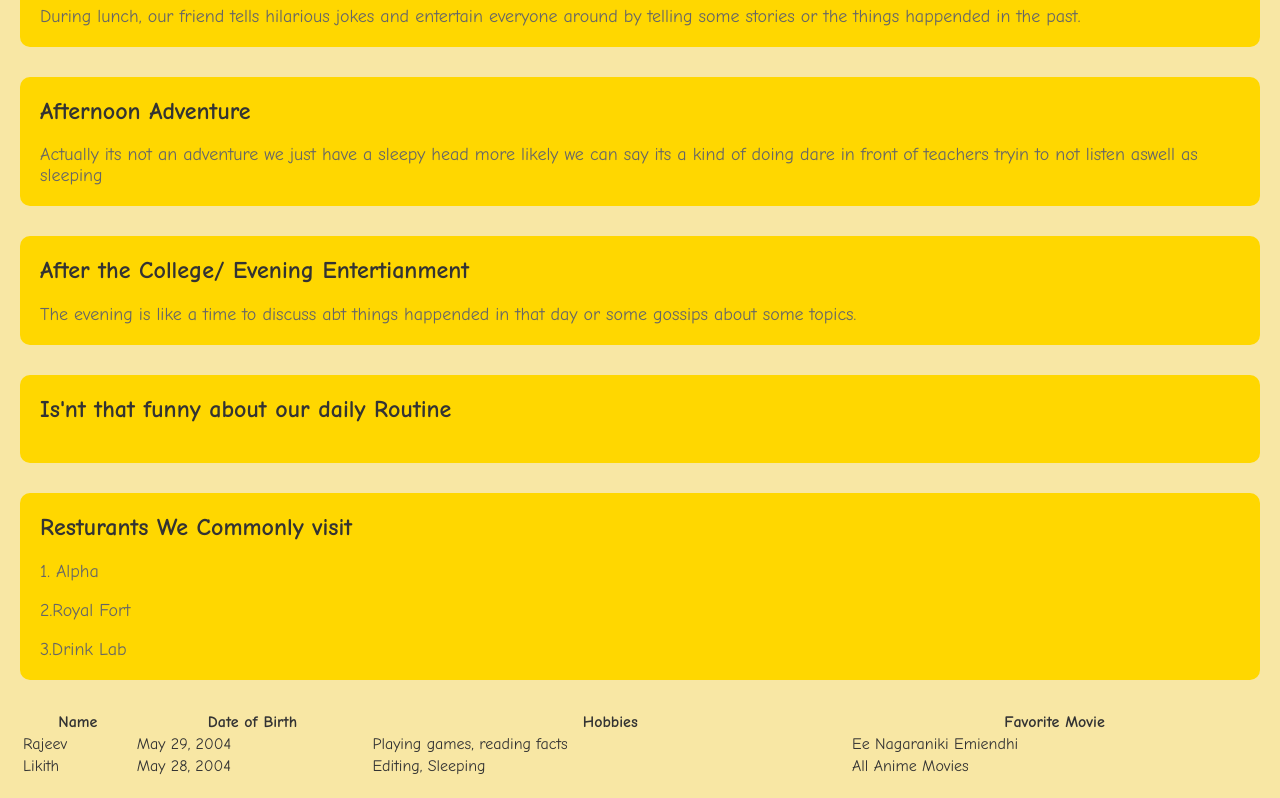
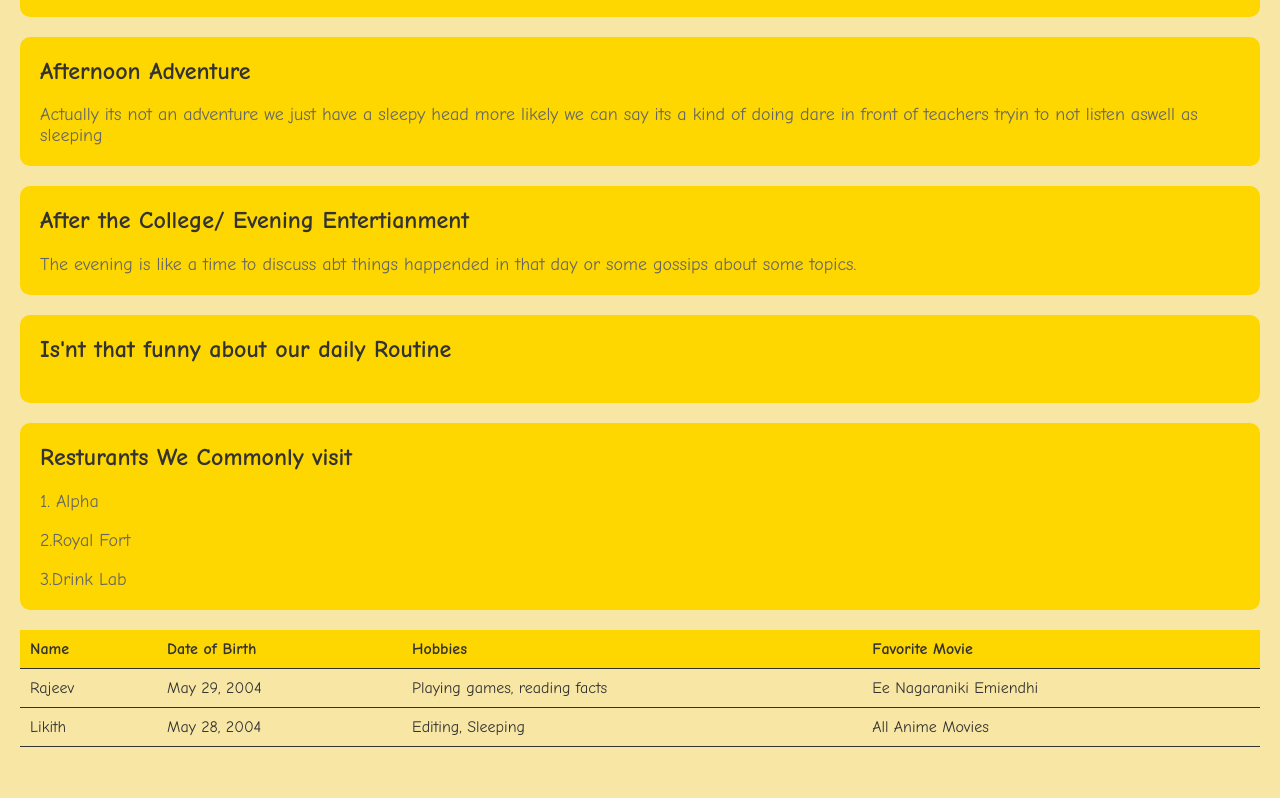
Before and after one commit to Bharat-Chandra29/project-FSD, a plain HTML site: page index.html in a window 1280 px wide. Shown: the part 1043-1841 px from the top of the page. Drawn offline with Linux system fonts and the light colour scheme.

Commit message:
styles.css

```diff
--- a/styles.css
+++ b/styles.css
@@ -21,10 +21,27 @@ h1 {
   text-align: center;
 }
 
+table {
+  width: 100%;
+  border-collapse: collapse;
+  margin-bottom: 20px;
+}
+
+table th,
+table td {
+  padding: 10px;
+  text-align: left;
+  border-bottom: 1px solid #333333;
+}
+
+table th {
+  background-color: #FFD700;
+}
+
 #routine-container {
   display: grid;
   grid-template-columns: repeat(1, 1fr);
-  gap: 30px;
+  gap: 20px;
 }
 
 .routine-item {
```
